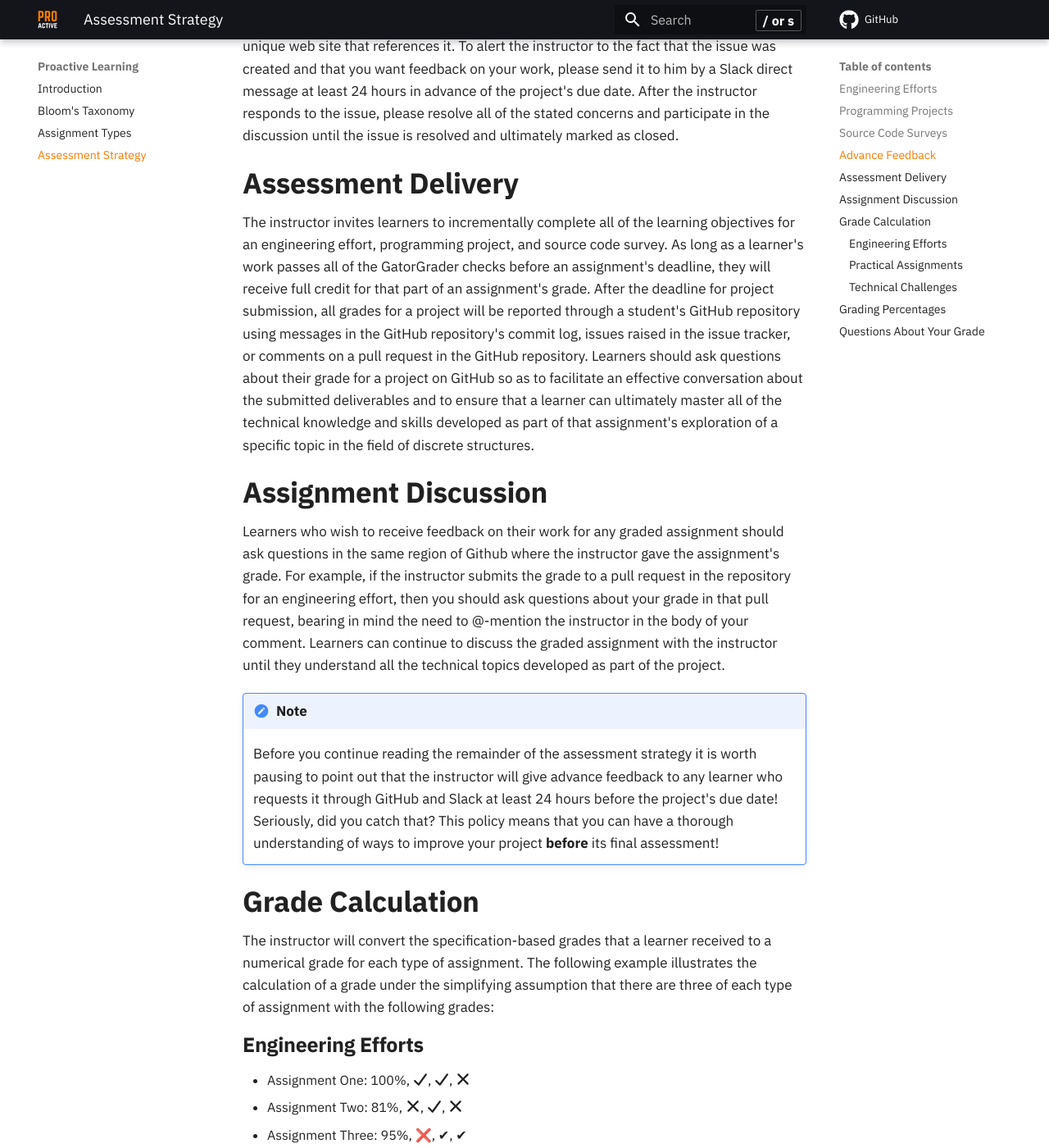
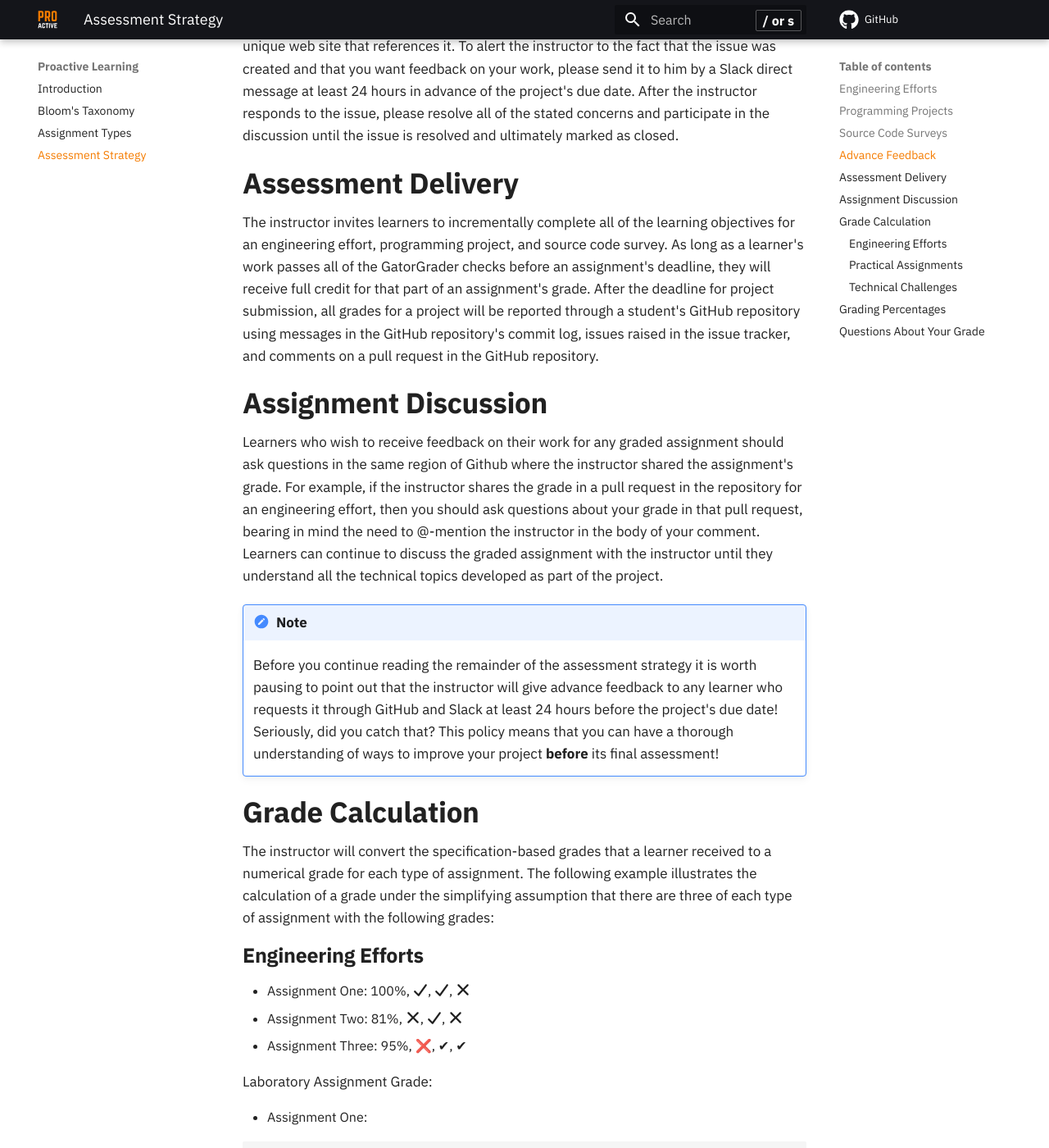
Before and after one commit to ProactiveProgrammers/www.proactiveprogrammers.com, an MkDocs documentation site: the page built from docs/proactive-learning/assessment-strategy.md, in a window 1280 px wide and 1400 px high, scrolled down 2906 px. Shown: the whole window at 82% size. Built offline with MkDocs 1.6.1 and Material for MkDocs 9.7.7, drawn with Linux system fonts in a browser that asks for light colours; comment, search, counter and statistics services are not loaded.

Commit message:
feat: Improve written content in assessment-strategy.md before calcs.

```diff
--- a/docs/proactive-learning/assessment-strategy.md
+++ b/docs/proactive-learning/assessment-strategy.md
@@ -134,20 +134,15 @@ survey. As long as a learner's work passes all of the GatorGrader checks before
 an assignment's deadline, they will receive full credit for that part of an
 assignment's grade. After the deadline for project submission, all grades for a
 project will be reported through a student's GitHub repository using messages in
-the GitHub repository's commit log, issues raised in the issue tracker, or
-comments on a pull request in the GitHub repository. Learners should ask
-questions about their grade for a project on GitHub so as to facilitate an
-effective conversation about the submitted deliverables and to ensure that a
-learner can ultimately master all of the technical knowledge and skills
-developed as part of that assignment's exploration of a specific topic in the
-field of discrete structures.
+the GitHub repository's commit log, issues raised in the issue tracker, and
+comments on a pull request in the GitHub repository.
 
 ## Assignment Discussion
 
 Learners who wish to receive feedback on their work for any graded assignment
-should ask questions in the same region of Github where the instructor gave the
-assignment's grade. For example, if the instructor submits the grade to a pull
-request in the repository for an engineering effort, then you should ask
+should ask questions in the same region of Github where the instructor shared
+the assignment's grade. For example, if the instructor shares the grade in a
+pull request in the repository for an engineering effort, then you should ask
 questions about your grade in that pull request, bearing in mind the need to
 @-mention the instructor in the body of your comment. Learners can continue to
 discuss the graded assignment with the instructor until they understand all the
```
